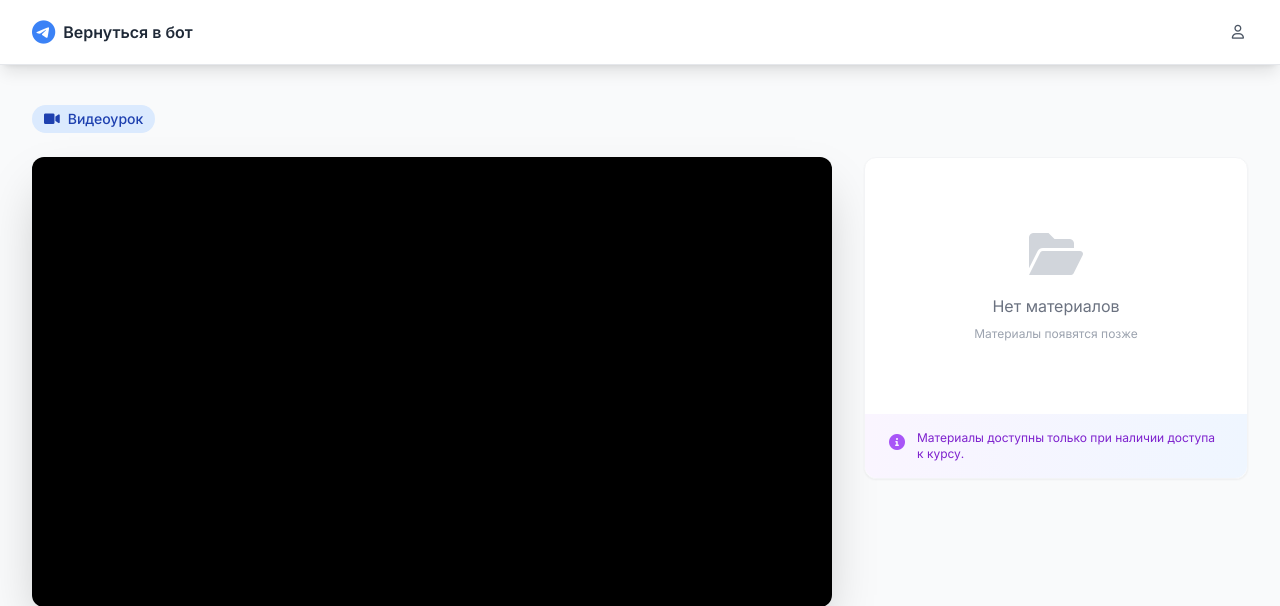
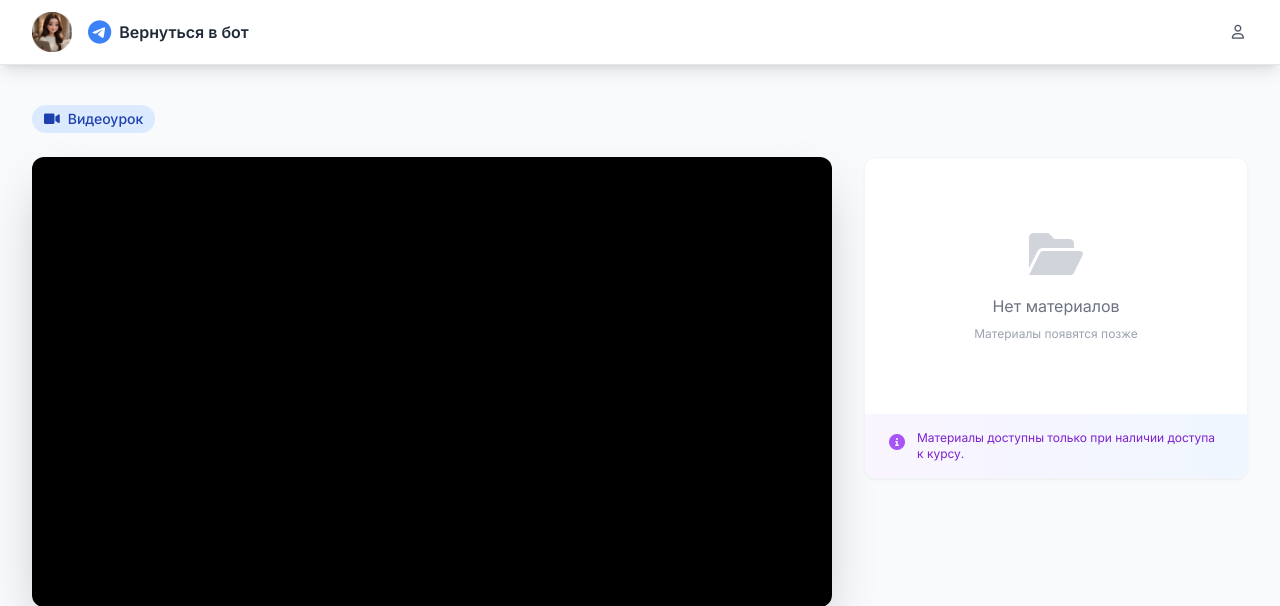
Before and after one commit to SemenDavydov/ai-course-platform, a Python web app: template app/templates/video/player.html in a window 1280 px wide. Shown: the top 606 px of the page. Run offline with Jinja, Linux system fonts and the light colour scheme; the template is opened without the code that fills it, so the values that code supplies are empty; some libraries are stand-ins or nearby versions.

Commit message:
Add logo and fix SITE_URL

```diff
--- a/app/main.py
+++ b/app/main.py
@@ -1,6 +1,7 @@
 from fastapi import FastAPI
 from fastapi.templating import Jinja2Templates
 from fastapi import Request
+from fastapi.staticfiles import StaticFiles
 from starlette.middleware.sessions import SessionMiddleware
 from starlette.responses import HTMLResponse
 
@@ -17,6 +18,7 @@ logger = logging.getLogger(__name__)
 app = FastAPI(title=settings.APP_NAME)
 
 templates = Jinja2Templates(directory="app/templates")
+app.mount("/static", StaticFiles(directory="app/static"), name="static")
 
 # Добавь middleware для сессий (ВАЖНО: добавить до роутеров)
 app.add_middleware(
--- a/app/templates/video/player.html
+++ b/app/templates/video/player.html
@@ -6,6 +6,7 @@
     <title>{{ lesson_title }} | AI Course</title>
     <script src="https://cdn.tailwindcss.com"></script>
     <link rel="stylesheet" href="https://cdnjs.cloudflare.com/ajax/libs/font-awesome/6.0.0/css/all.min.css">
+    <link rel="icon" type="image/png" href="/static/images/logo.png">
     <style>
         @import url('https://fonts.googleapis.com/css2?family=Inter:wght@400;500;600;700&display=swap');
         body { font-family: 'Inter', sans-serif; }
@@ -36,7 +37,10 @@
     <nav class="bg-white shadow-lg border-b border-gray-200 sticky top-0 z-10">
     <div class="max-w-7xl mx-auto px-4 sm:px-6 lg:px-8">
         <div class="flex justify-between h-16">
-                <div class="flex items-center">
+            <div class="flex items-center space-x-4">
+                <!-- ЛОГОТИП -->
+                <img src="/static/images/logo.png" alt="AI Course Logo" class="h-10 w-auto">
+
                 <a href="https://t.me/DavydovaAIBot" target="_blank" class="flex items-center space-x-2 hover:text-blue-600 transition-colors">
                     <i class="fab fa-telegram text-2xl text-blue-500"></i>
                     <span class="font-semibold text-gray-800">Вернуться в бот</span>
```
Also changed, not shown: app/static/images/logo.png (added). Lines whose indentation alone changed are shown as unchanged.
